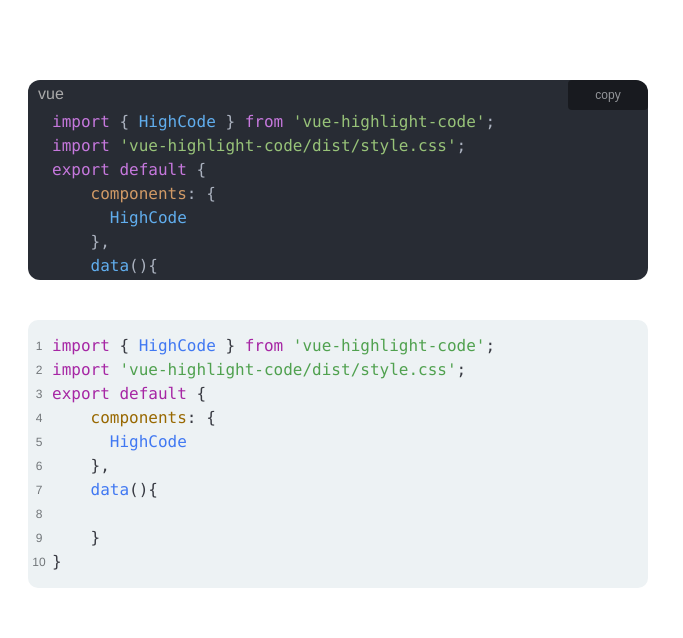
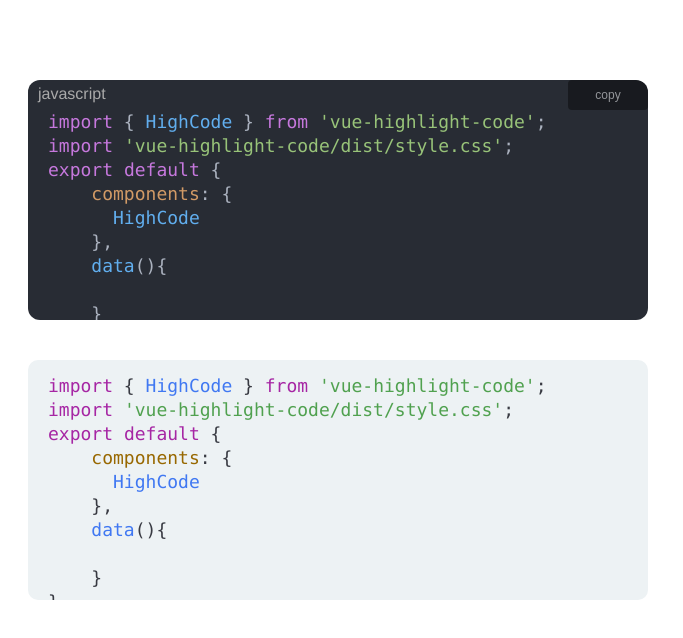
Before and after one commit to F-one-1/vue-highlight-code, a Vue app: page / in a window 1280 px wide. Shown: the top 638 px of the page, without its empty margins (0-683 px from the left). Built offline with nearby package versions, Linux system fonts and the light colour scheme.

Commit message:
feat: Provide editing capabilities

```diff
--- a/package.json
+++ b/package.json
@@ -1,7 +1,7 @@
 {
   "name": "vue-highlight-code",
   "private": false,
-  "version": "0.1.10",
+  "version": "0.1.11",
   "license": "MIT",
   "main": "./dist/vue-highlight-code.umd.js",
   "module": "./dist/vue-highlight-code.es.js",
--- a/src/App.vue
+++ b/src/App.vue
@@ -23,18 +23,11 @@
 </script>
 <template>
   <div class="wrapper">
-    <HighCode
-      class="code"
-      :codeValue="value"
-      :theme="dark"
-      :lang="vue"
-      :maxHeight="height"
-    ></HighCode>
+    <HighCode class="code" :codeValue="value" :theme="dark"></HighCode>
     <HighCode
       class="code"
       :codeValue="value"
       :theme="light"
-      :lang="vue"
       :codeLines="true"
       :borderRadius="borderRadius"
       :nameShow="false"
--- a/src/components/HighCode.vue
+++ b/src/components/HighCode.vue
@@ -1,7 +1,7 @@
 <script setup>
 import hljs from 'highlight.js'
 import CopyCode from './CopyCode.vue'
-import { computed, nextTick, ref } from 'vue'
+import { computed, nextTick, onMounted, onUpdated, ref } from 'vue'
 import TypeShow from './TypeShow.vue'
 const props = defineProps({
   copy: {
@@ -31,7 +31,7 @@
   },
   height: {
     type: String,
-    default: '',
+    default: '240px',
   },
   maxWidth: {
     type: String,
@@ -51,8 +51,8 @@
     default: '',
   },
   fontSize: {
-    type: Number,
-    default: 18,
+    type: String,
+    default: '18px',
   },
   codeLines: {
     type: Boolean,
@@ -62,44 +62,94 @@
     type: String,
     default: '12px',
   },
+  readOnly: {
+    type: Boolean,
+    default: false,
+  },
+  autofocus: {
+    type: Boolean,
+    default: false,
+  },
 })
 const langName = props.langName || props.lang
 const font_size = props.fontSize
 const languageClass = 'hljs language-' + props.lang
 // const theme = 'dark'
 const vHighlight = {
-  bind(el, binding) {
+  // bind(el, binding) {
+  //   el.textContent = binding.value
+  //   hljs.highlightElement(el)
+  // },
+  // componentUpdated(el, binding) {
+  //   el.textContent = binding.value
+  //   hljs.highlightElement(el)
+  // },
+  created(el, binding) {
     el.textContent = binding.value
     hljs.highlightElement(el)
   },
-  componentUpdated(el, binding) {
+  updated(el, binding) {
     el.textContent = binding.value
     hljs.highlightElement(el)
   },
-  created(el, binding) {
-    // console.log(el, binding, '111')
-    el.textContent = binding.value
-    hljs.highlightElement(el)
-  },
-  // updated(el, binding) {
-  //   // console.log(el, binding, '222')
-  //   el.textContent = binding.value
-  //   hljs.highlightElement(el)
-  // },
 }
+const textarea = ref(null)
+const resize = () => {
+  const resize = new ResizeObserver((entries) => {
+    for (let entry of entries) {
+      const obj = entry.contentRect
+      containerWidth.value = obj.width + 40 // 40 is the padding
+    }
+  })
+  // only the textarea is rendered the listener will run
+  if (textarea.value) {
+    resize.observe(textarea.value)
+  }
+}
+const containerWidth = ref(0)
 const border_radius = props.borderRadius
 const withoutHeader = true
-
+const modelValue = ref(props.codeValue)
 let arr = ref([])
-
+const tab = () => {
+  document.execCommand('insertText', false, '    ')
+}
 const code = ref(null)
+const textHeight = ref('0px')
 nextTick(() => {
   const preCodeHeightDemo = code.value.offsetHeight
+  // console.log(preCodeHeightDemo, 'pre')
+  if (props.nameShow === true) {
+    textHeight.value = String(preCodeHeightDemo - 30) + 'px'
+  } else {
+    textHeight.value = String(preCodeHeightDemo) + 'px'
+  }
+
   const count = Math.ceil(preCodeHeightDemo / 24)
   for (let i = 1; i <= count; i++) {
     arr.value.push(i)
   }
   // console.log(arr,'arr')
+})
+
+const calcContainerWidth = (event) => {
+  containerWidth.value = event.target.clientWidth
+}
+const top = ref(0)
+const left = ref(0)
+const scroll = (event) => {
+  top.value = -event.target.scrollTop
+  left.value = -event.target.scrollLeft
+}
+onMounted(() => {
+  resize()
+})
+const HighValue = computed(() => {
+  return modelValue.value
+})
+onUpdated(() => {
+  // console.log(props.codeValue)
+  // console.log(HighValue.value)
 })
 </script>
 <template>
@@ -132,16 +182,19 @@
       class="code_area"
       ref="codeArea"
       :style="{
-        paddingBottom: nameShow === true && copy === true ? '20px' : '14px',
-        paddingTop: nameShow === true && copy === true ? 0 : '14px',
+        // paddingBottom: nameShow === true && copy === true ? '20px' : '14px',
+        // paddingTop: nameShow === true && copy === true ? 0 : '14px',
         borderBottomLeftRadius: props.borderRadius,
         borderBottomRightRadius: props.borderRadius,
         borderTopLeftRadius: withoutHeader == true ? props.borderRadius : 0,
         borderTopRightRadius: withoutHeader == true ? props.borderRadius : 0,
       }"
-      :class="{ srollbar_style: props.scrollStyleBool === true }"
+      :class="{
+        srollbar_style: props.scrollStyleBool === true,
+        change_hight: nameShow === true,
+      }"
     >
-      <div class="code_area_lines" v-if="codeLines">
+      <!-- <div class="code_area_lines" v-if="codeLines">
         <div
           :class="{
             dark: props.theme === 'dark',
@@ -152,13 +205,27 @@
         >
           {{ cur }}
         </div>
-      </div>
+      </div> -->
+      <textarea
+        ref="textarea"
+        :autofocus="autofocus"
+        @keydown.tab.prevent.stop="tab"
+        v-on:scroll="scroll"
+        v-model="modelValue"
+        @input="calcContainerWidth($event)"
+        :style="{
+          fontSize: font_size,
+          height: textHeight,
+          marginTop: nameShow === true && copy === true ? 0 : '14px',
+        }"
+      >
+      </textarea>
       <pre>
       <code
-        v-highlight="props.codeValue"
+        v-highlight="HighValue"
         :class="languageClass"
         ref="code"
-        :style="{ fontSize: font_size }"
+        :style="{ top: top + 'px', left: left + 'px', fontSize: font_size }"
       >
       </code>
       </pre>
@@ -174,18 +241,64 @@
   position: relative;
   text-align: left;
   overflow: hidden;
+  &_header {
+    min-height: 14px;
+    position: relative;
+  }
   &_area {
     position: relative;
     overflow: hidden;
-    padding: 20px;
-    padding-top: 0px;
-    padding-left: 24px;
-    overflow: overlay;
+    // padding: 20px;
+    padding-left: 20px;
+    // overflow: overlay;
     margin: auto 0;
     // border-radius: 5px;
     display: flex;
+    textarea {
+      overflow-y: hidden;
+      box-sizing: border-box;
+      caret-color: rgba(127, 127, 127);
+      -webkit-text-fill-color: transparent;
+      white-space: pre;
+      word-wrap: normal;
+      border: 0;
+      // color: #abb2bf;
+      position: absolute;
+      z-index: 1000;
+      top: 0;
+      left: 0;
+      width: 100%;
+      height: 100%;
+      background: none;
+      resize: none;
+      border: none;
+      outline: none;
+      resize: none;
+      padding: 0px 20px 20px 20px;
+      line-height: 24px;
+      overflow: overlay;
+      font-family: Consolas, Monaco, monospace;
+      &::-webkit-scrollbar-track {
+        background-color: #eee;
+        // border-radius: 5px;
+      }
+      &::-webkit-scrollbar-thumb {
+        background: rgb(175, 171, 171);
+        // border-radius: 5px;
+      }
+      &::-webkit-scrollbar {
+        width: 8px;
+        height: 8px;
+      }
+      &::-webkit-scrollbar-corner {
+        background-color: #eee;
+      }
+    }
     &_link {
       position: absolute;
+    }
+    &.change_hight {
+      height: calc(100% - 30px);
     }
     &.srollbar_style::-webkit-scrollbar-track {
       background-color: #eee;
@@ -202,6 +315,13 @@
     &.srollbar_style::-webkit-scrollbar-corner {
       background-color: #eee;
     }
+    pre {
+      position: relative;
+      margin: 0;
+      height: 100%;
+      overflow: hidden;
+      // margin: 14px 0px 0px 20px;
+    }
   }
   &_header {
     position: relative;
@@ -215,9 +335,17 @@
     // padding: 0px 20px 20px 20px;
     font-family: Consolas, Monaco, monospace;
     line-height: 24px;
-    font-size: 16px;
+    // font-size: 16px;
+    position: relative;
+    overflow-x: visible;
+    border-radius: 0;
+    box-sizing: border-box;
+    display: block;
+    border: none;
+    margin: 0;
   }
 }
+
 .wrapper-content::-webkit-scrollbar-track {
   background-color: #eee;
   border-radius: 5px;
```
